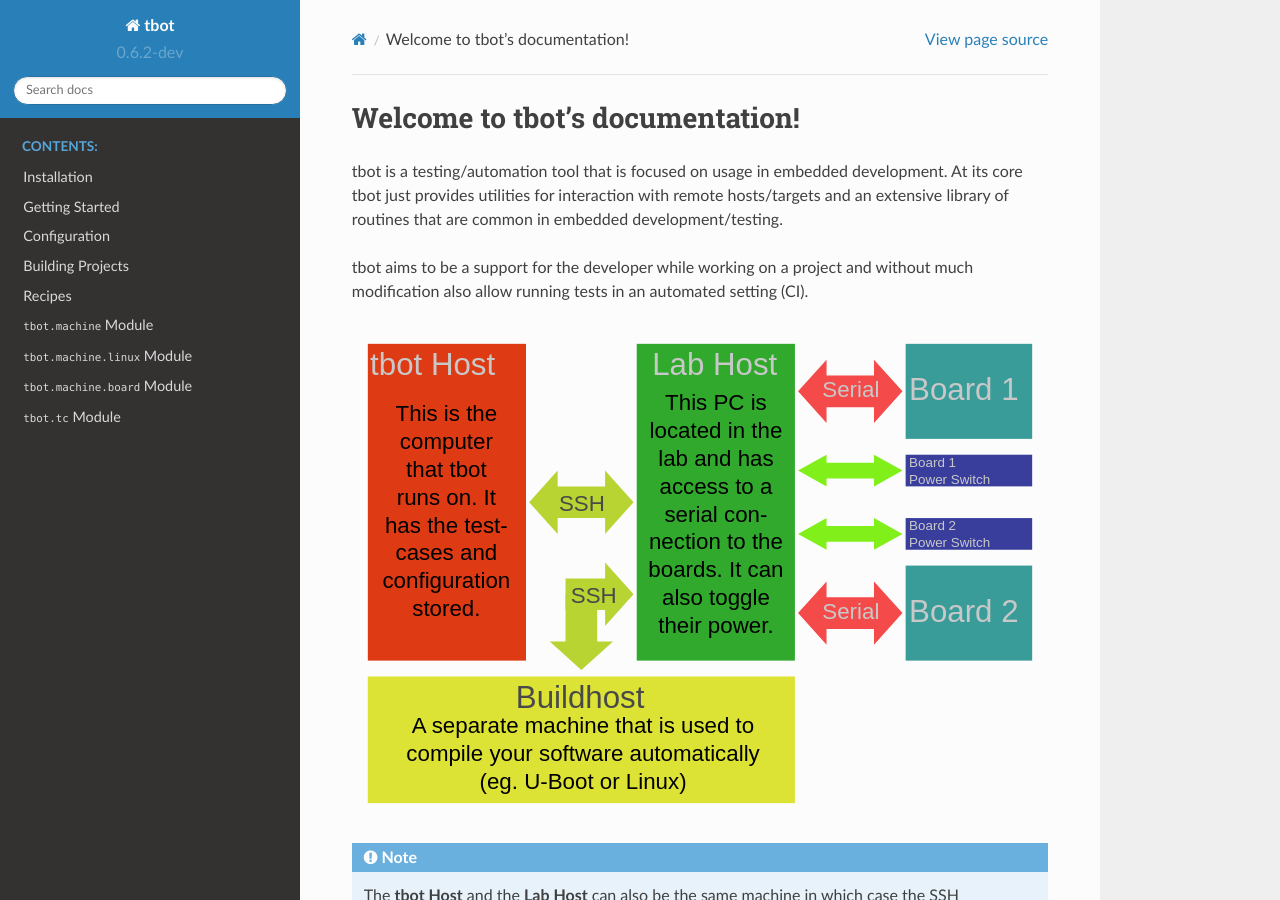
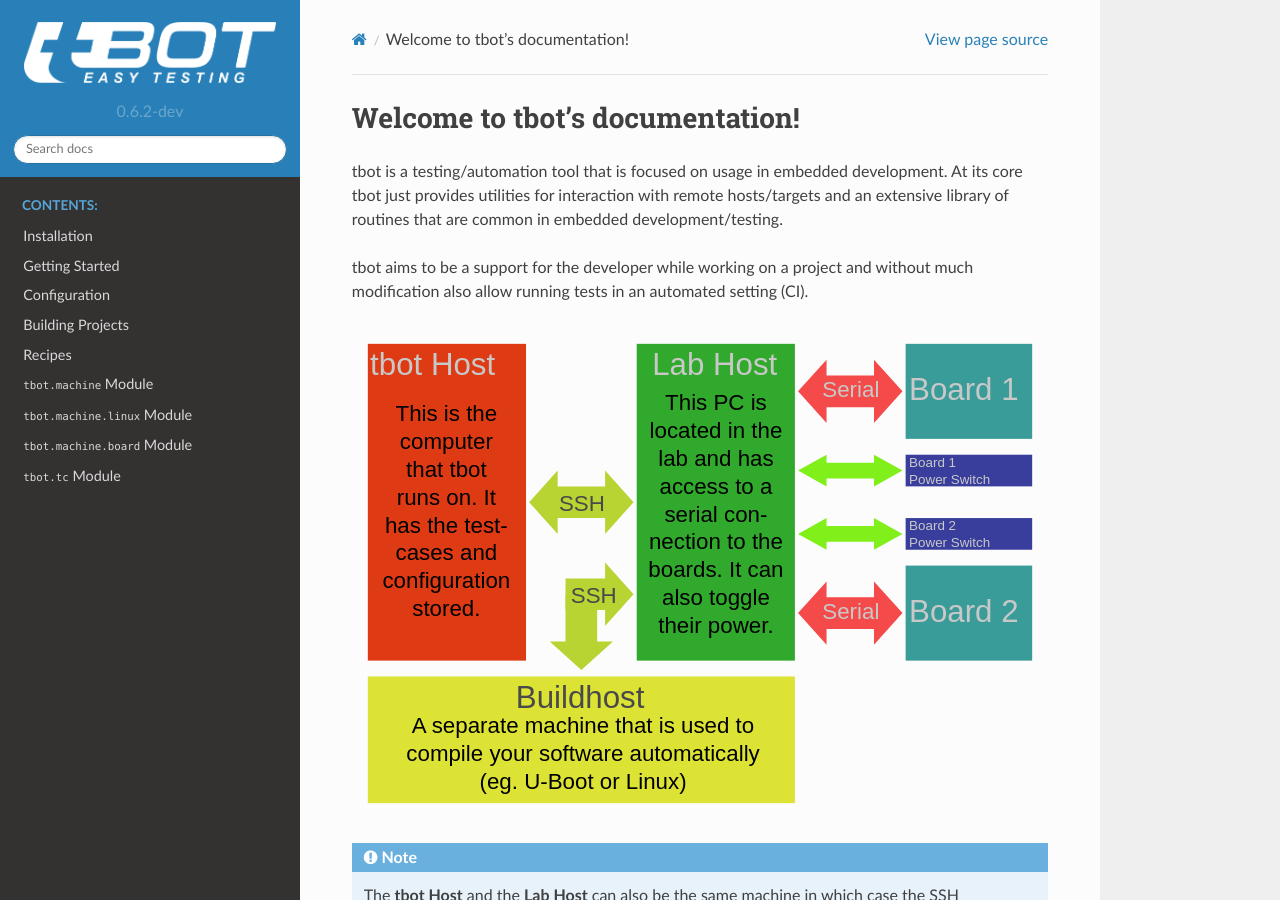
Before and after one commit to Rahix/tbot, a Sphinx documentation site: the page built from doc/index.rst, in a window 1280 px wide and 900 px high. Built offline with Sphinx 7.4.7 and the Read the Docs theme 2.0.0, drawn with Linux system fonts in a browser that asks for light colours; pages that are not in the unit, such as notebooks, are missing from menus.

Commit message:
doc: Add logo
Signed-off-by: Rahix <rahix@rahix.de>

```diff
--- a/doc/conf.py
+++ b/doc/conf.py
@@ -50,7 +50,10 @@ autodoc_default_options = {
 
 # -- Options for HTML output ----------------------------------------------
 html_theme = 'sphinx_rtd_theme'
-# html_theme_options = {}
+html_logo = '_static/tbot-logo-white.png'
+html_theme_options = {
+    'logo_only': True,
+}
 html_static_path = ['_static']
 # refs: http://alabaster.readthedocs.io/en/latest/installation.html#sidebars
 html_sidebars = {
```
Also changed, not shown: doc/_static/tbot-logo-white.png (added).
